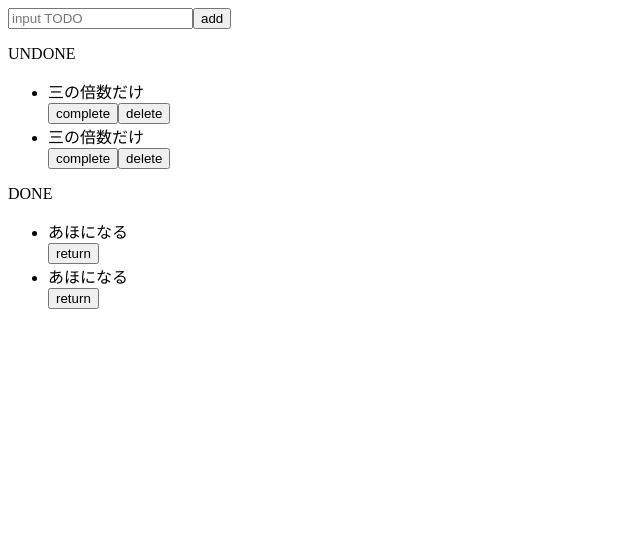
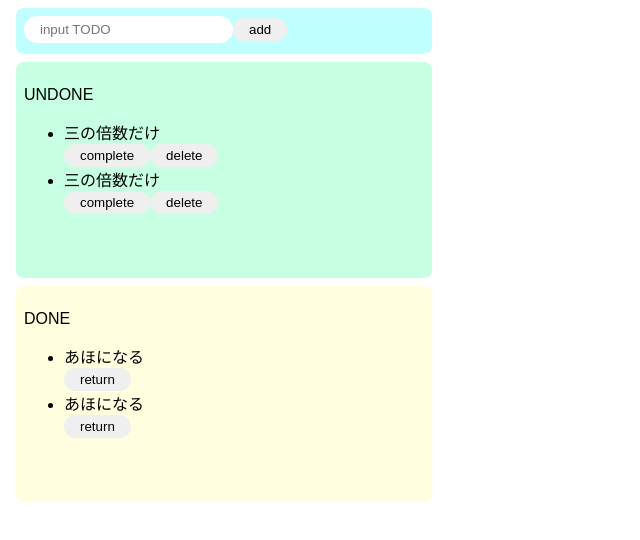
Before and after one commit to yasuaki640/react-todo-app, a React (Create React App) app: page / in a window 1280 px wide. Shown: the top 540 px of the page, without its empty margins (0-640 px from the left). Built offline with nearby package versions, Linux system fonts and the light colour scheme.

Commit message:
aply css

```diff
--- a/src/App.js
+++ b/src/App.js
@@ -4,11 +4,11 @@ import "./styles.css";
 export default function App() {
     return (
         <>
-            <div>
+            <div className={"input-area"}>
                 <input placeholder={"input TODO"}/>
                 <button>add</button>
             </div>
-            <div>
+            <div className={"incomplete-area"}>
                 <p>UNDONE</p>
                 <ul>
                     <div>
@@ -23,7 +23,7 @@ export default function App() {
                     </div>
                 </ul>
             </div>
-            <div>
+            <div className={"complete-area"}>
                 <p>DONE</p>
                 <ul>
                     <div>
--- a/src/styles.css
+++ b/src/styles.css
@@ -1,4 +1,66 @@
-.App {
+body {
     font-family: sans-serif;
+}
+
+input {
+    border-radius: 16px;
+    border: none;
+    padding: 6px 16px;
+    outline: none;
+}
+
+button {
+    border-radius: 16px;
+    border: none;
+    padding: 4px 16px;
+}
+
+button:hover {
+    background-color: #ff7fff;
+    color: #fff;
+    cursor: pointer;
+}
+
+li {
+    margin-right: 8px;
+}
+
+.input-area {
+    background-color: #c1ffff;
+    width: 400px;
+    height: 30px;
+    border-radius: 8px;
+    padding: 8px;
+    margin: 8px;
+}
+
+.incomplete-area {
+    background-color: #c6ffe2;
+    width: 400px;
+    min-height: 200px;
+    padding: 8px;
+    margin: 8px;
+    border-radius: 8px;
+}
+
+.complete-area {
+    background-color: #ffffe0;
+    width: 400px;
+    min-height: 200px;
+    padding: 8px;
+    margin: 8px;
+    border-radius: 8px;
+}
+
+.title {
     text-align: center;
+    margin-top: 0;
+    font-weight: bold;
+    color: #666;
 }
+
+.list-row {
+    display: flex;
+    align-items: center;
+    padding-bottom: 4px;
+}
```
